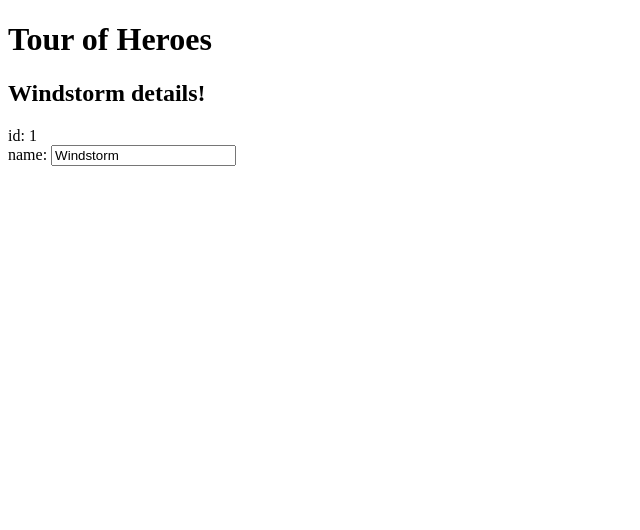
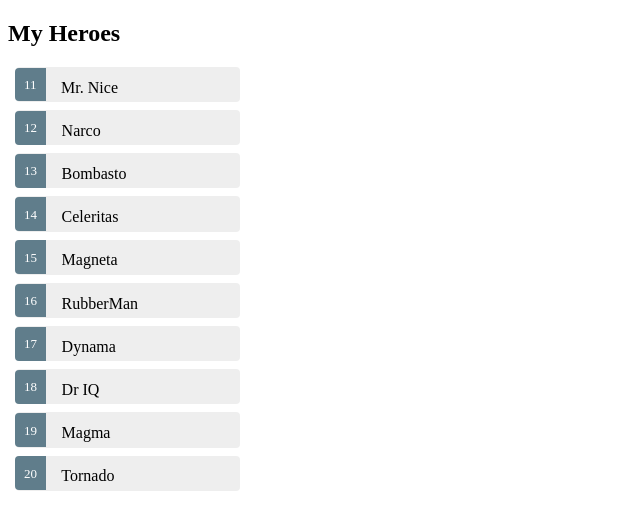
Before and after one commit to LondonAppDev/angluar2-cli-tour-of-heroes, an Angular app: page / in a window 1280 px wide. Shown: the top 530 px of the page, without its empty margins (0-640 px from the left). Built offline with nearby package versions, Linux system fonts and the light colour scheme.

Commit message:
Updates.

```diff
--- a/src/app/app.component.css
+++ b/src/app/app.component.css
@@ -0,0 +1,48 @@
+
+.selected {
+    background-color: #CFD8DC !important;
+    color: white;
+}
+.heroes {
+    margin: 0 0 2em 0;
+    list-style-type: none;
+    padding: 0;
+    width: 15em;
+}
+.heroes li {
+    cursor: pointer;
+    position: relative;
+    left: 0;
+    background-color: #EEE;
+    margin: .5em;
+    padding: .3em 0;
+    height: 1.6em;
+    border-radius: 4px;
+}
+.heroes li.selected:hover {
+    background-color: #BBD8DC !important;
+    color: white;
+}
+.heroes li:hover {
+    color: #607D8B;
+    background-color: #DDD;
+    left: .1em;
+}
+.heroes .text {
+    position: relative;
+    top: -3px;
+}
+.heroes .badge {
+    display: inline-block;
+    font-size: small;
+    color: white;
+    padding: 0.8em 0.7em 0 0.7em;
+    background-color: #607D8B;
+    line-height: 1em;
+    position: relative;
+    left: -1px;
+    top: -4px;
+    height: 1.8em;
+    margin-right: .8em;
+    border-radius: 4px 0 0 4px;
+}
--- a/src/app/app.component.html
+++ b/src/app/app.component.html
@@ -1,14 +1,7 @@
-<h1>
-    {{title}}
-</h1>
-<h2>
-    {{hero.name}} details!
-</h2>
 
-<div>
-    <label>id: </label>{{hero.id}}
-</div>
-<div>
-    <label>name: </label>
-    <input [(ngModel)]="hero.name" placeholder="name">
-</div>
+<h2>My Heroes</h2>
+<ul class="heroes">
+    <li *ngFor="let hero of heroes" (click)="onSelect(hero)">
+        <span class="badge">{{hero.id}}</span> {{hero.name}}
+    </li>
+</ul>
--- a/src/app/app.component.ts
+++ b/src/app/app.component.ts
@@ -1,5 +1,18 @@
 import { Component } from '@angular/core';
 import { Hero } from './hero';
+
+const HEROES: Hero[] = [
+  { id: 11, name: 'Mr. Nice' },
+  { id: 12, name: 'Narco' },
+  { id: 13, name: 'Bombasto' },
+  { id: 14, name: 'Celeritas' },
+  { id: 15, name: 'Magneta' },
+  { id: 16, name: 'RubberMan' },
+  { id: 17, name: 'Dynama' },
+  { id: 18, name: 'Dr IQ' },
+  { id: 19, name: 'Magma' },
+  { id: 20, name: 'Tornado' }
+];
 
 @Component({
   selector: 'app-root',
@@ -8,8 +21,10 @@
 })
 export class AppComponent {
   title = 'Tour of Heroes';
-  hero: Hero = {
-      id: 1,
-      name: "Windstorm"
+  selectedHero: Hero;
+  heroes = HEROES;
+
+  onSelect(hero: Hero): void {
+      this.selectedHero = hero;
   }
 }
```
